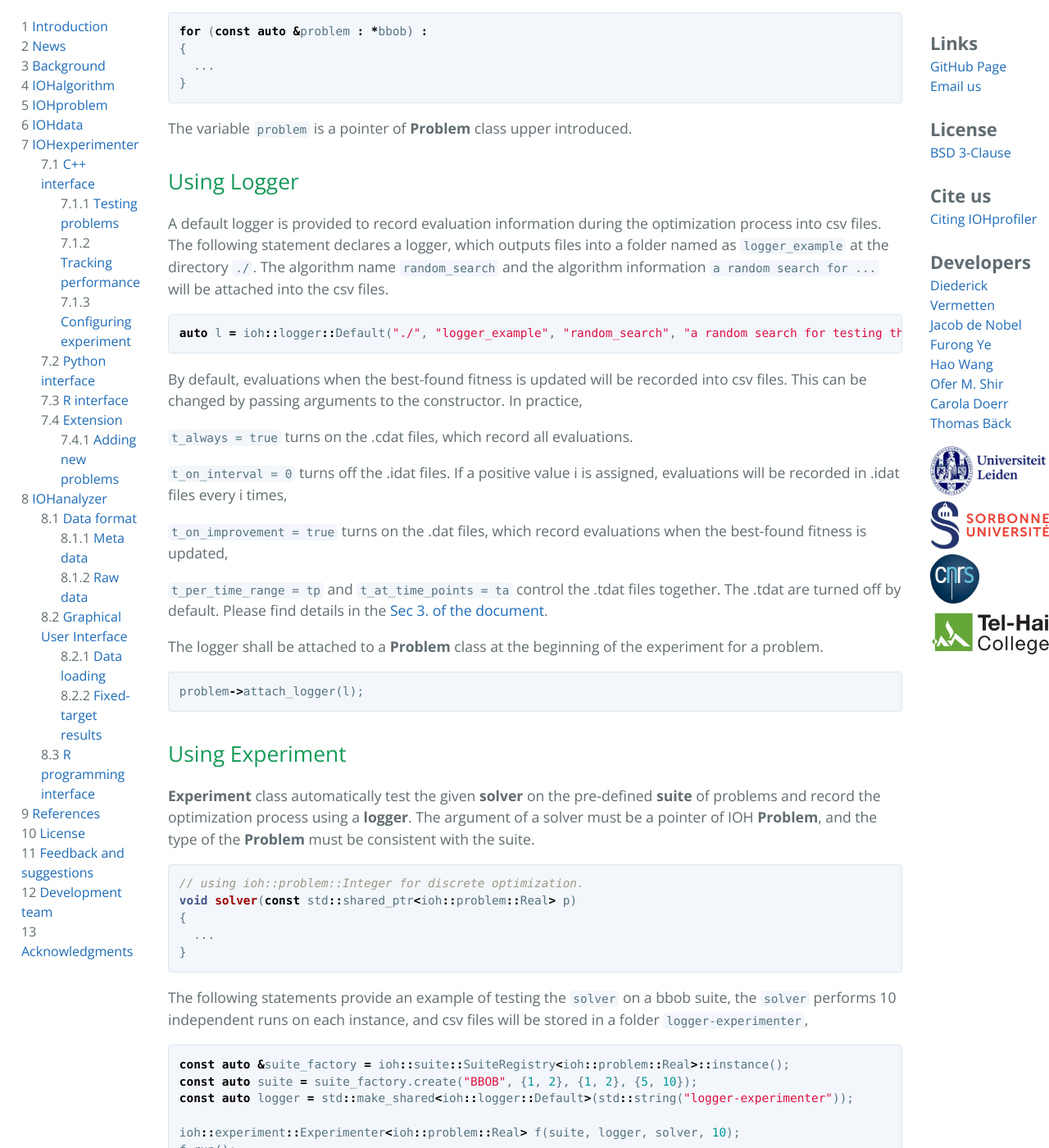
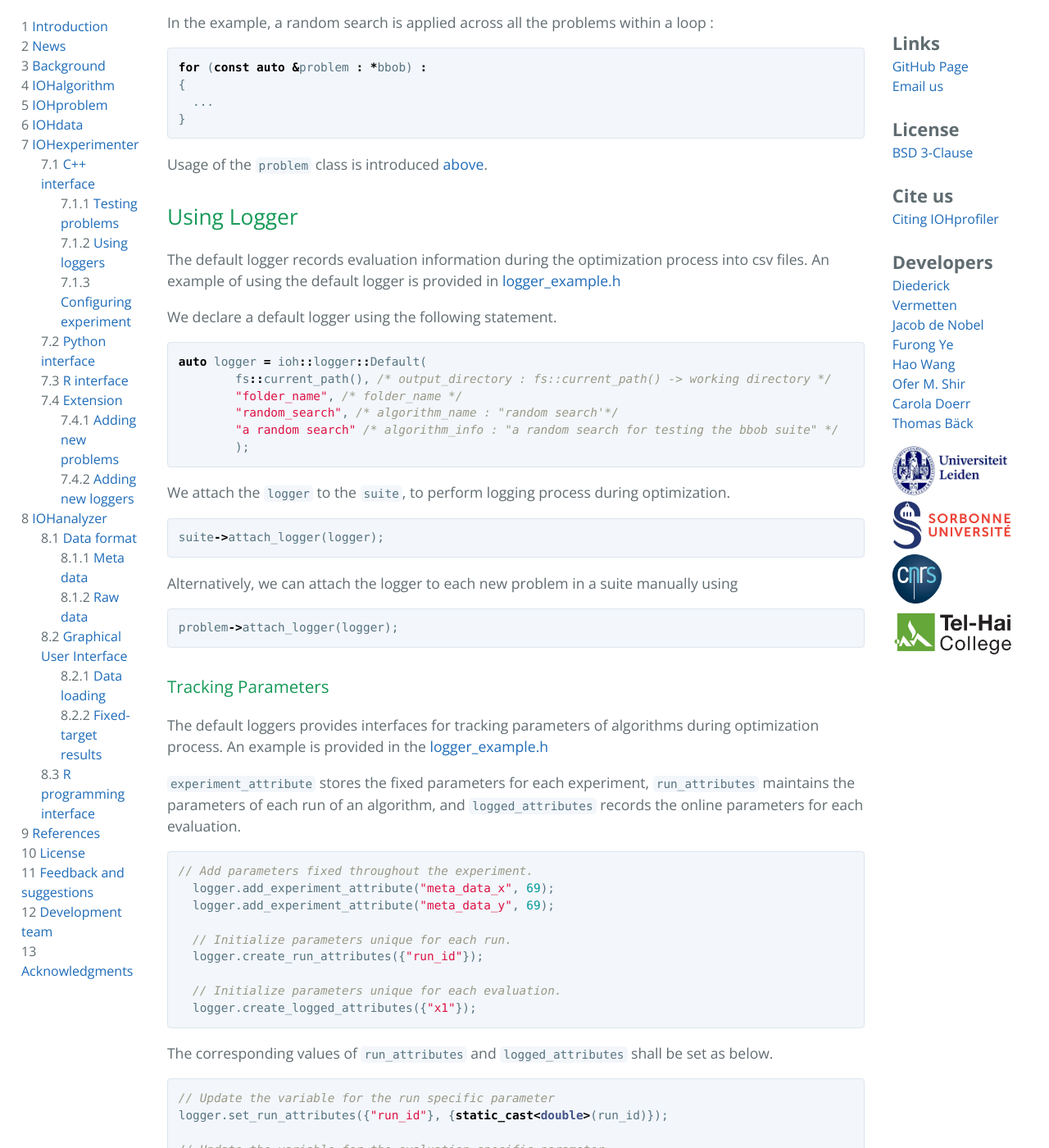
Before and after one commit to IOHprofiler/IOHprofiler.github.io, a Jekyll site: the page built from IOHexperimenter/Cpp.md, in a window 1280 px wide and 1400 px high, scrolled down 2006 px. Shown: the whole window at 82% size. Built offline with Jekyll 4.4.1, drawn with Linux system fonts in a browser that asks for light colours; some of the changed text lies outside the part shown.

Commit message:
Update IOHexperimenter wiki

````diff
--- a/IOHexperimenter/Cpp.md
+++ b/IOHexperimenter/Cpp.md
@@ -29,35 +29,39 @@ If you want to change build options, check the output of `cmake -L` or use `cmak
 
 
 <a name="using-individual-problems"></a>
-## Testing Problems
+## Testing on Problems
 
-Users can test algorithms on specific __Problem__ classes. Twenty-five pseudo-Boolean optimization problems, twenty-four bbob problems, and two classes of W-Model problems are available in __IOHexperimenter__.
+Users can test algorithms on built-in `problem` classes. Twenty-five pseudo-Boolean optimization problems ([PBO](https://www.sciencedirect.com/science/article/pii/S1568494619308099)), twenty-four continuous optimization problems ([bbob](https://coco.gforge.inria.fr/downloads/download16.00/bbobdocfunctions.pdf)), and two classes of [W-Model](https://dl.acm.org/doi/pdf/10.1145/3205651.3208240) problems are available in __IOHexperimenter__.
 
-An example of testing the random search on __OneMax__ is provided in [problem_example.h](problem_example.h). A problem class is initiated with the given instance and dimension. The following statement declares a pointer of the instance 1 of `OneMax` in dimension 10, which belongs to the `pbo` space.
+An example of testing a random search on OneMax problem is provided in [problem_example.h](https://github.com/IOHprofiler/IOHexperimenter/blob/master/example/problem_example.h).
+
+We use the following statement to declare a `problem` class of the instance 1 of onemax in dimension 10. Instances of a problem are initiated with different transformations. Details of transformations can be found in [Section 3.2](https://www.sciencedirect.com/science/article/pii/S1568494619308099) of our publication.
 ```cpp
 const auto om = std::make_shared<ioh::problem::pbo::OneMax>(1, 10);
 ```
-Similarly, the following statement declares a pointer of the instance 1 of `Sphere` in dimension 5, which belongs to the `bbob` space.
+Similarly, the following statement declares a class of `Sphere`, which belongs to the `bbob` space.
 ```cpp
 const auto sp = std::make_shared<ioh::problem::bbob::Sphere>(1, 5);
 ```
 
-The `meta_data()` class provides access to useful information of the problem. The following statement can output the information of the `OneMax` class.
+To evaluate solutions found by the algorithms, we can obtain the fitness values of `x` as below.
+```cpp
+auto y = (*om)(x).at(0)
+```
+
+In addition, the `meta_data()` class provides access to useful information about the problem. For example, we can use the following statement to output information.
 ```cpp
 std::cout << om->meta_data() << std::endl;
 ```
 
-To obtain the fitness of `x` on the `OneMax`, we can easily use the statement.
-```cpp
-auto y = (*om)(x).at(0)
-```
+
 
 <a name = "using-suites"></a>
 ## Testing Suites
 
-Suites are collections of problems. Two suites, PBO for the pseudo-Boolean problems and BBOB for the continuous problems, are available in __IOHexperimenter__. An example of using suites is provided in [suite_example.h](suite_example.h).
+Suites are collections of problems. Two suites, [PBO](https://www.sciencedirect.com/science/article/pii/S1568494619308099)) for the pseudo-Boolean optimization problems and [BBOB](https://coco.gforge.inria.fr/downloads/download16.00/bbobdocfunctions.pdf) for continuous optimization problems are available in __IOHexperimenter__. An example of using suites is provided in [suite_example.h](https://github.com/IOHprofiler/IOHexperimenter/blob/master/example/suite_example.h).
 
-The following statements create a `bbob` consisting of 8 problems of the BBOB suite:
+We declare a suite consisting of 8 problems of the BBOB suite, using the following statement:
 1. problem 1, instance 1, dimension 5
 2. problem 1, instance 3, dimension 5
 3. problem 1, instance 1, dimension 10
@@ -72,52 +76,81 @@ const auto &suite_factory = ioh::suite::SuiteRegistry<ioh::problem::Real>::insta
 const auto bbob = suite_factory.create("BBOB", {1, 2}, {1, 3}, {5, 10});
 ```
 
-In the given example, a random search is applied across all problems within a loop :
+In the example, a random search is applied across all the problems within a loop :
 ```cpp
 for (const auto &problem : *bbob) :
 {
   ...
 }
 ```
-The variable `problem` is a pointer of __Problem__ class upper introduced.
+Usage of the `problem` class is introduced [above](#using-individual-problems).
 
 
 <a name = "using-logger"></a>
 ## Using Logger
 
-A default logger is provided to record evaluation information during the optimization process into csv files. The following statement declares a logger, which outputs files into a folder named as `logger_example` at the directory `./`. The algorithm name `random_search` and the algorithm information `a random search for ...` will be attached into the csv files.
+The default logger records evaluation information during the optimization process into csv files. An example of using the default logger is provided in [logger_example.h](https://github.com/IOHprofiler/IOHexperimenter/blob/master/example/logger_example.h)
+
+
+We declare a default logger using the following statement.
 ```cpp
-auto l = ioh::logger::Default("./", "logger_example", "random_search", "a random search for testing the bbob suite");
+auto logger = ioh::logger::Default(
+        fs::current_path(), /* output_directory : fs::current_path() -> working directory */
+        "folder_name", /* folder_name */
+        "random_search", /* algorithm_name : "random search'*/
+        "a random search" /* algorithm_info : "a random search for testing the bbob suite" */
+        );
 ```
 
-By default, evaluations when the best-found fitness is updated will be recorded into csv files. This can be changed by passing arguments to the constructor. In practice,
+We attach the `logger` to the `suite`, to perform logging process during optimization.
+```cpp
+suite->attach_logger(logger);
+```
 
-`t_always = true` turns on the .cdat files, which record all evaluations.
+Alternatively, we can attach the logger to each new problem in a suite manually using
+```cpp
+problem->attach_logger(logger);
+```
+<a name = "tracking-parameters"></a>
+### Tracking Parameters
+The default loggers provides interfaces for tracking parameters of algorithms during optimization process. An example is provided in the [logger_example.h](https://github.com/IOHprofiler/IOHexperimenter/blob/da22d89fe1673ea67962829d12873e01387f6895/example/logger_example.h#L80)
 
-`t_on_interval = 0` turns off the .idat files. If a positive value i is assigned, evaluations will be recorded in .idat files every i times,
 
-`t_on_improvement = true` turns on the .dat files, which record evaluations when the best-found fitness is updated,
+`experiment_attribute` stores the fixed parameters for each experiment, `run_attributes` maintains the parameters of each run of an algorithm, and `logged_attributes` records the online parameters for each evaluation.
+```cpp
+// Add parameters fixed throughout the experiment.
+  logger.add_experiment_attribute("meta_data_x", 69);
+  logger.add_experiment_attribute("meta_data_y", 69);
 
-`t_per_time_range = tp` and `t_at_time_points = ta` control the .tdat files together. The .tdat are turned off by default. Please find details in the [Sec 3. of the document](https://arxiv.org/pdf/1810.05281.pdf).
+  // Initialize parameters unique for each run.
+  logger.create_run_attributes({"run_id"});
 
-The logger shall be attached to a __Problem__ class at the beginning of the experiment for a problem.
+  // Initialize parameters unique for each evaluation.
+  logger.create_logged_attributes({"x1"});
+```
+
+The corresponding values of `run_attributes` and `logged_attributes` shall be set as below.
 ```cpp
-problem->attach_logger(l);
+// Update the variable for the run specific parameter
+logger.set_run_attributes({"run_id"}, {static_cast<double>(run_id)});
+
+// Update the variable for the evaluation specific parameter
+logger.set_logged_attributes({"x1"}, {x.at(1)});
 ```
 
 <a name = "using-exp"></a>
 ## Using Experiment
 
-__Experiment__ class automatically test the given __solver__ on the pre-defined __suite__ of problems and record the optimization process using a __logger__. The argument of a solver must be a pointer of IOH __Problem__, and the type of the __Problem__ must be consistent with the suite.
+The `Experimenter` class automatically tests a `solver` on a pre-defined `suite` and records the optimization process using a `logger`. The arguments of the `solver` must be a pointer of an ioh `problem` class, and the type of the `problem` must be identical to the type of the `suite`.
 ```cpp
-// using ioh::problem::Integer for discrete optimization.
+// using ioh::problem::Real for continuous optimization.
 void solver(const std::shared_ptr<ioh::problem::Real> p)
 {
   ...
 }
 ```
 
-The following statements provide an example of testing the `solver` on a bbob suite, the `solver` performs 10 independent runs on each instance, and csv files will be stored in a folder `logger-experimenter`,
+The following example tests the `solver` on a bbob suite. The `solver` performs 10 independent runs on each instance of problems.
 ```cpp
 const auto &suite_factory = ioh::suite::SuiteRegistry<ioh::problem::Real>::instance();
 const auto suite = suite_factory.create("BBOB", {1, 2}, {1, 2}, {5, 10});
--- a/IOHexperimenter/Adding-Functions.md
+++ b/IOHexperimenter/Extension.md
@@ -5,8 +5,8 @@ parent: IOHexperimenter
 permalink: /IOHexp/extension/
 ---
 
-
-## <a name="adding-new-problems"></a>Add new problems
+<a name="adding-new-problems"></a>
+## Adding new problems
 
 We offer a very simple and convenient interface for integrating new benchmark problems/functions. First, you could define a new `test_problem` as you like. Note that the `<vector>` header is already imported in "ioh.hpp".
 
@@ -94,3 +94,67 @@ public:
 ```
 
 Please check [this example](https://github.com/IOHprofiler/IOHexperimenter/blob/759750759331fff1243ef9e121209cde450b9726/example/problem_example.h#L51) for adding continuous problems in this manner.
+
+
+<a name="adding-new-loggers"></a>
+## Adding new loggers
+
+We offer a simple base class for customized loggers. You can define a new logger class inheriting the `logger` class in [base.hpp](https://github.com/IOHprofiler/IOHexperimenter/blob/master/include/ioh/logger/base.hpp).
+
+First, you need to define a new `track_problem` function to access the [metadata](https://github.com/IOHprofiler/IOHexperimenter/blob/da22d89fe1673ea67962829d12873e01387f6895/include/ioh/problem/utils.hpp#L78) of the problem to be tested. The `track_problem` function will be revoked in the `attach_logger` function of the `problem` class. You should
+also define a `track_suite` function for tracking information of suites for your experiment.
+```C++
+void track_problem(const problem::MetaData& problem)
+{
+
+}
+
+void track_suite(const std::string& suite_name)
+{
+
+}
+
+```
+
+Then you should define a `log` function performing logging operations. The `log` function will be revoked in the `evaluate` function of the `problem` class. The `LogInfo` class provides variables of the optimization state.
+
+```C++
+void log(const LogInfo& log_info)
+{
+
+}
+```
+
+```C++
+struct LogInfo
+{
+    // The number of evaluations that have been used.
+    size_t evaluations;
+
+    // The fitness values of the best-so-far solution calculating without applying transformations.
+    double y_best;
+
+    // The fitness value of the last evaluated solution.
+    double transformed_y;
+
+    // The fitness value of the best-so-far solution.
+    double transformed_y_best;
+
+    // The last evaluated solution.
+    problem::Solution<double> current;
+
+    // The optimum if it exists.
+    problem::Solution<double> objective;
+};
+
+```
+
+Also, a `flush` functions is required to close the `logger` at last.
+```C++
+void flush()
+{
+
+}
+```
+
+Please check [this example](https://github.com/IOHprofiler/IOHexperimenter/blob/master/include/ioh/logger/default.hpp) for recording evaluation information during the optimization process into csv files.
--- a/_layouts/default.html
+++ b/_layouts/default.html
@@ -116,15 +116,16 @@
                 <li><a href=/IOHexp/Cpp />C++ interface</a>
                   <ol class='toc'>
                     <li><a href=/IOHexp/Cpp/#using-individual-problems>Testing problems</a></li>
-                    <li><a href=/IOHexp/Cpp/#using-logger>Tracking performance</a></li>
+                    <li><a href=/IOHexp/Cpp/#using-logger>Using loggers</a></li>
                     <li><a href=/IOHexp/Cpp/#using-exp>Configuring experiment</a></li>
                   </ol>
                 </li>
                 <li><a href=/IOHexp/python />Python interface</a></li>
                 <li><a href=/IOHexp/R />R interface</a></li>
-                <li><a href=/IOHexp/extension />Extension</a>
+                <li><a href=/IOHexp/extension/>Extension</a>
                   <ol class='toc'>
                     <li><a href=/IOHexp/extension/#adding-new-problems>Adding new problems</a></li>
+                    <li><a href=/IOHexp/extension/#adding-new-loggers>Adding new loggers</a></li>
                     <!--<li><a href=/IOHexp/extension/#adding-new-transformations>Adding new transformations</a></li>
                     <li><a href=/IOHexp/extension/#adding-new-suites>Adding new suites</a></li>-->
                   </ol>
````
Also changed, not shown: IOHexperimenter/IOHexperimenter.md (+1 -3 lines).
